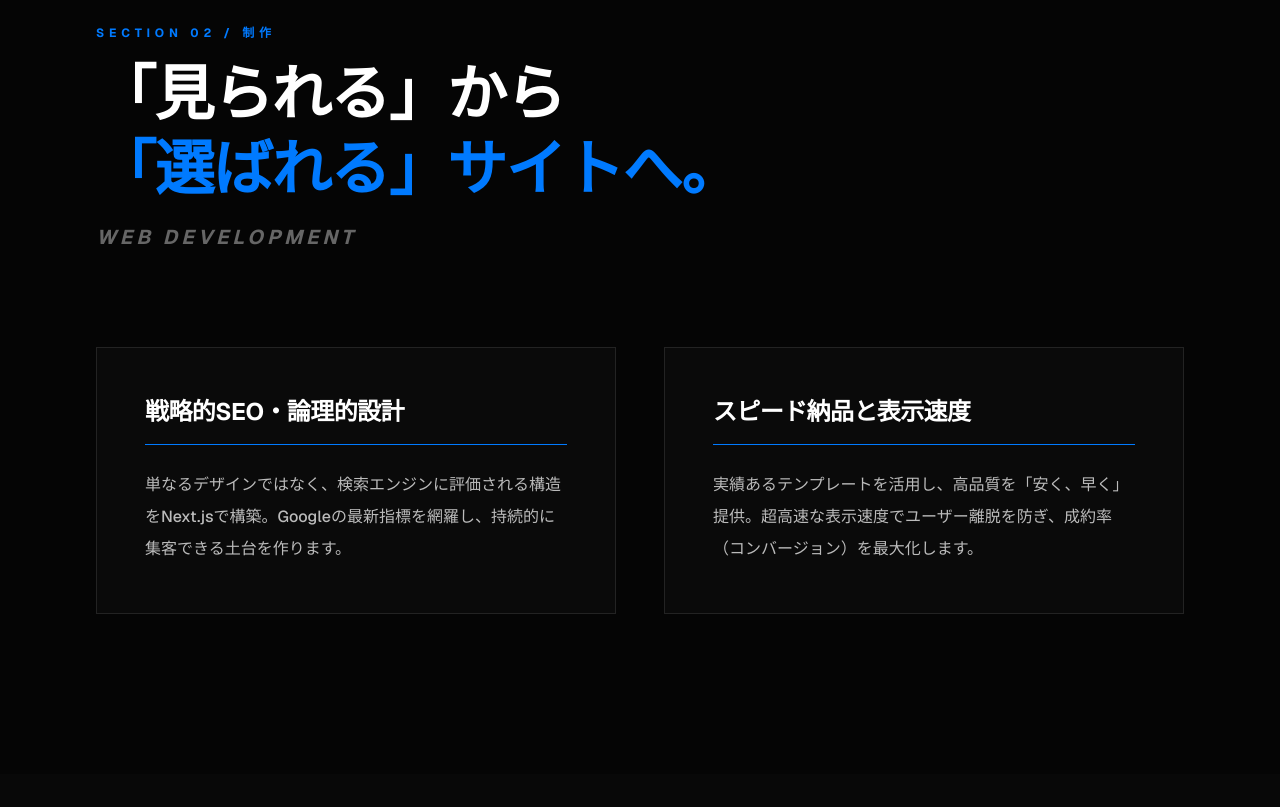
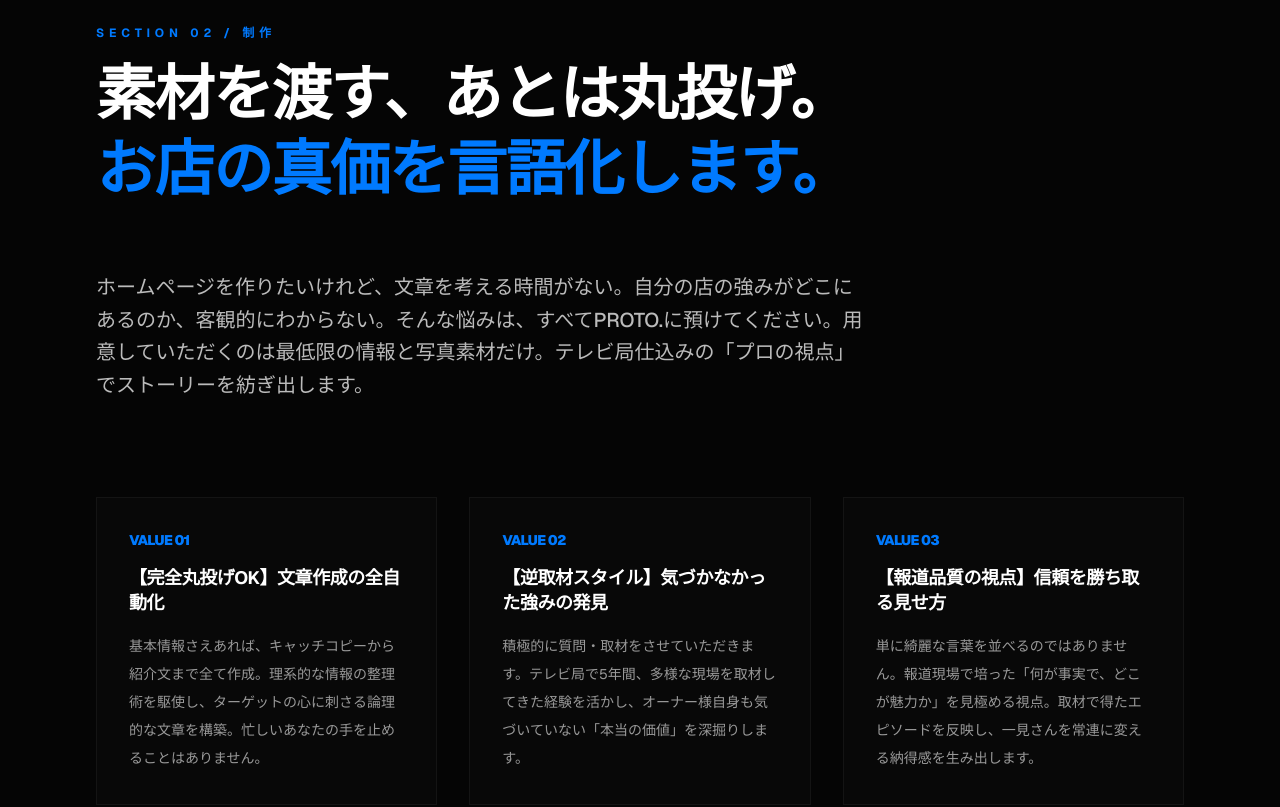
Before and after one commit to taku0811xxx-hash/proto_homepage, a Next.js app: page / in a window 1280 px wide. Shown: the part 1800-2607 px from the top of the page. Built offline with nearby package versions, Linux system fonts and the light colour scheme.

Commit message:
Update blog content and animations

```diff
--- a/app/components/Services.tsx
+++ b/app/components/Services.tsx
@@ -53,14 +53,42 @@ export default function Services() {
       {/* Web Section */}
       <section id="web" className="py-40 px-8 md:px-24 bg-[#050505] text-white">
         <div className="max-w-7xl mx-auto">
-          <motion.div initial={{ opacity: 0, x: -50 }} whileInView={{ opacity: 1, x: 0 }} viewport={{ once: true }} className="mb-24">
+          <motion.div initial={{ opacity: 0, x: -50 }} whileInView={{ opacity: 1, x: 0 }} viewport={{ once: true }} className="mb-16">
             <span className="text-[#007AFF] font-bold text-xs tracking-[0.4em] uppercase mb-4 block">Section 02 / 制作</span>
             <h2 className="text-4xl md:text-6xl font-black tracking-tight leading-tight">
-              「見られる」から<br />
-              <span className="text-[#007AFF]">「選ばれる」サイトへ。</span>
-              <span className="block text-sm md:text-xl font-bold text-[#666] mt-4 italic uppercase tracking-[0.2em]">Web Development</span>
+              素材を渡す、あとは丸投げ。<br />
+              <span className="text-[#007AFF]">お店の真価を言語化します。</span>
             </h2>
           </motion.div>
+
+          {/* リード文の追加 */}
+          <motion.p initial={{ opacity: 0 }} whileInView={{ opacity: 1 }} viewport={{ once: true }} className="max-w-3xl text-[#BBBBBB] text-lg md:text-xl leading-relaxed font-medium mb-24">
+            ホームページを作りたいけれど、文章を考える時間がない。自分の店の強みがどこにあるのか、客観的にわからない。そんな悩みは、すべてPROTO.に預けてください。用意していただくのは最低限の情報と写真素材だけ。テレビ局仕込みの「プロの視点」でストーリーを紡ぎ出します。
+          </motion.p>
+
+          {/* 3つのコア・バリューの追加 */}
+          <div className="grid md:grid-cols-3 gap-8 mb-24">
+            {[
+              {
+                title: "【完全丸投げOK】文章作成の全自動化",
+                desc: "基本情報さえあれば、キャッチコピーから紹介文まで全て作成。理系的な情報の整理術を駆使し、ターゲットの心に刺さる論理的な文章を構築。忙しいあなたの手を止めることはありません。"
+              },
+              {
+                title: "【逆取材スタイル】気づかなかった強みの発見",
+                desc: "積極的に質問・取材をさせていただきます。テレビ局で5年間、多様な現場を取材してきた経験を活かし、オーナー様自身も気づいていない「本当の価値」を深掘りします。"
+              },
+              {
+                title: "【報道品質の視点】信頼を勝ち取る見せ方",
+                desc: "単に綺麗な言葉を並べるのではありません。報道現場で培った「何が事実で、どこが魅力か」を見極める視点。取材で得たエピソードを反映し、一見さんを常連に変える納得感を生み出します。"
+              }
+            ].map((value, i) => (
+              <motion.div key={i} variants={fadeInUp} initial="hidden" whileInView="visible" viewport={{ once: true }} transition={{ delay: i * 0.1 }} className="p-8 border border-white/5 bg-[#080808] hover:bg-[#0A0A0A] transition-all">
+                <h3 className="text-[#007AFF] text-sm font-black mb-4 tracking-tighter uppercase">{`Value 0${i + 1}`}</h3>
+                <h4 className="text-lg font-bold mb-4 tracking-tight leading-snug">{value.title}</h4>
+                <p className="text-[#999999] text-sm leading-loose">{value.desc}</p>
+              </motion.div>
+            ))}
+          </div>
 
           <div className="grid md:grid-cols-2 gap-12">
             {[
--- a/app/components/Templates.tsx
+++ b/app/components/Templates.tsx
@@ -17,7 +17,7 @@ export default function Templates() {
   return (
     <section id="models" className="py-40 px-8 md:px-24 bg-[#080808]">
       <div className="max-w-7xl mx-auto text-white">
-        <h2 className="text-5xl md:text-7xl font-black tracking-tighter italic uppercase mb-20 text-center">Select Your Template.</h2>
+        <h2 className="text-5xl md:text-7xl font-black tracking-tighter italic uppercase mb-20 text-center">Select　Template.</h2>
         <div className="grid md:grid-cols-2 gap-12 text-left">
           {templates.map((model, i) => (
             <motion.div
```
